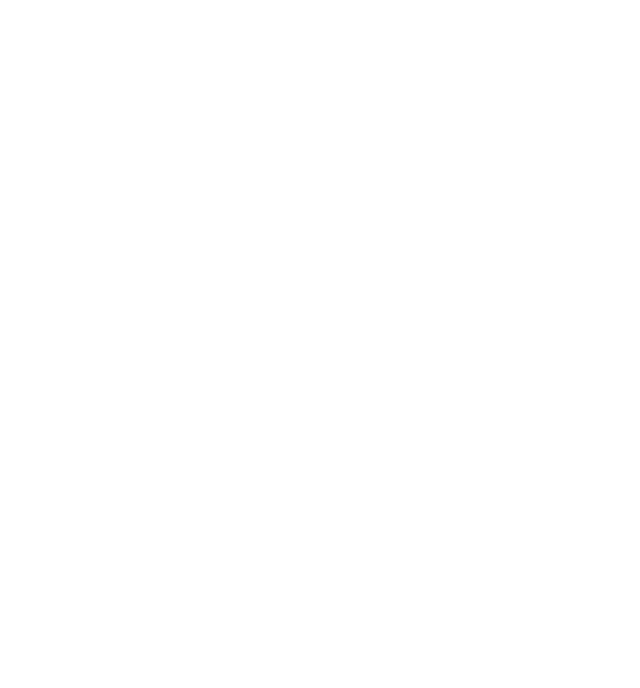
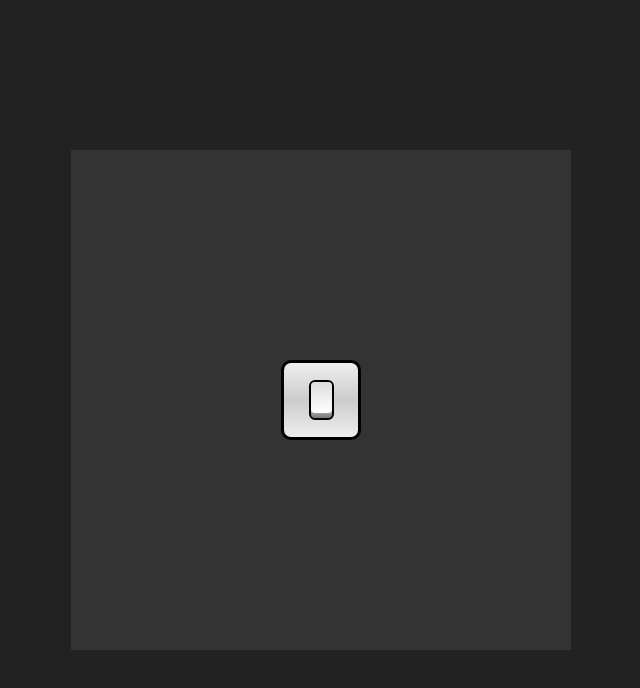
Before and after one commit to CJR85/lightbulbs_switch, a plain HTML site: page index.html in a window 1280 px wide. Shown: the whole page, without its empty margins (319-959 px from the left). Drawn offline with Linux system fonts and the light colour scheme.

Commit message:
Style body, light, switch and btn classes

```diff
--- a/style.css
+++ b/style.css
@@ -3,3 +3,54 @@
   padding: 0;
   box-sizing: border-box;
 }
+
+body {
+  display: flex;
+  justify-content: center;
+  align-items: center;
+  min-height: 100vh;
+  background: #222;
+}
+
+.light {
+  position: relative;
+  width: 500px;
+  height: 500px;
+  background: #333;
+  display: flex;
+  justify-content: center;
+  align-items: center;
+}
+
+.switch {
+  position: absolute;
+  width: 80px;
+  height: 80px;
+  border: 3px solid #000;
+  background-image: linear-gradient(#eee, #ccc, #eee);
+  border-radius: 10px;
+  display: flex;
+  justify-content: center;
+  align-items: center;
+}
+
+.switch .btn {
+  position: relative;
+  width: 25px;
+  height: 40px;
+  background-image: linear-gradient(#777, #fff, #777);
+  border-radius: 6px;
+  border: 2px solid #000;
+  cursor: pointer;
+}
+
+.switch .btn::before {
+  content: '';
+  position: absolute;
+  top: 0;
+  left: 0;
+  width: 100%;
+  height: 85%;
+  background: linear-gradient(#ddd, #fff);
+  border-radius: 4px;
+}
```
